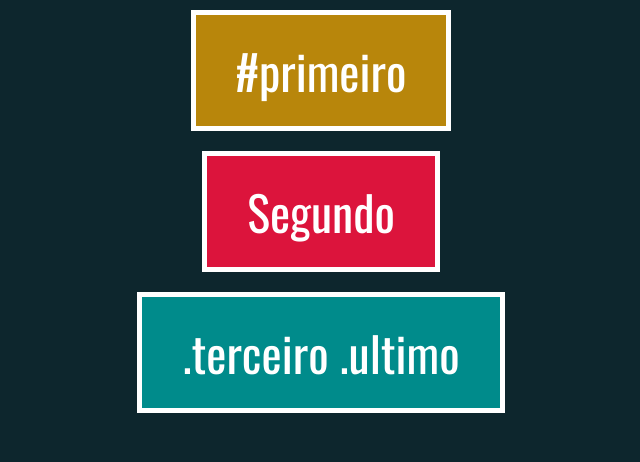
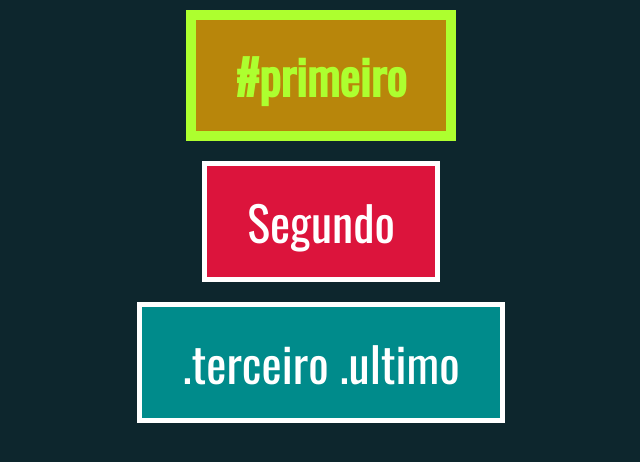
Before and after one commit to manoellneto/estudo-web, a plain HTML site: page integracao-html-js-css/dom/selecionandoElementos1.html in a window 1280 px wide. Shown: the whole page, without its empty margins (319-959 px from the left). Drawn offline with Linux system fonts and the light colour scheme.

Commit message:
Estudo Integração

```diff
--- a/integracao-html-js-css/dom/selecionandoElementos1.html
+++ b/integracao-html-js-css/dom/selecionandoElementos1.html
@@ -10,7 +10,18 @@
     <div>Segundo</div>
     <div class="terceiro ultimo">.terceiro .ultimo</div>
     <script>
-        // ...
+        document.getElementById('primeiro').classList.add('destaque')
+
+        const divs = document.getElementsByTagName('divs')
+        Array.from(divs).forEach(e => e.classList.remove ('destaque'))
+
+        const divsArray = [...divs]
+        divsArray.forEach(e => e.classList.add('destaque'))
+
+        const ultimosElementos = document.getElementsByClassName('ultimo')
+        for (let e of ultimosElementos) {
+            e.classList.remove('destaque')
+        }
     </script>
 </body>
 </html>
```
Also changed, not shown: integracao-html-js-css/dom/selecionandoElementos2.html (+14 -1 lines), integracao-html-js-css/dom/selecionandoElementos3.html (+4 -1 lines).
